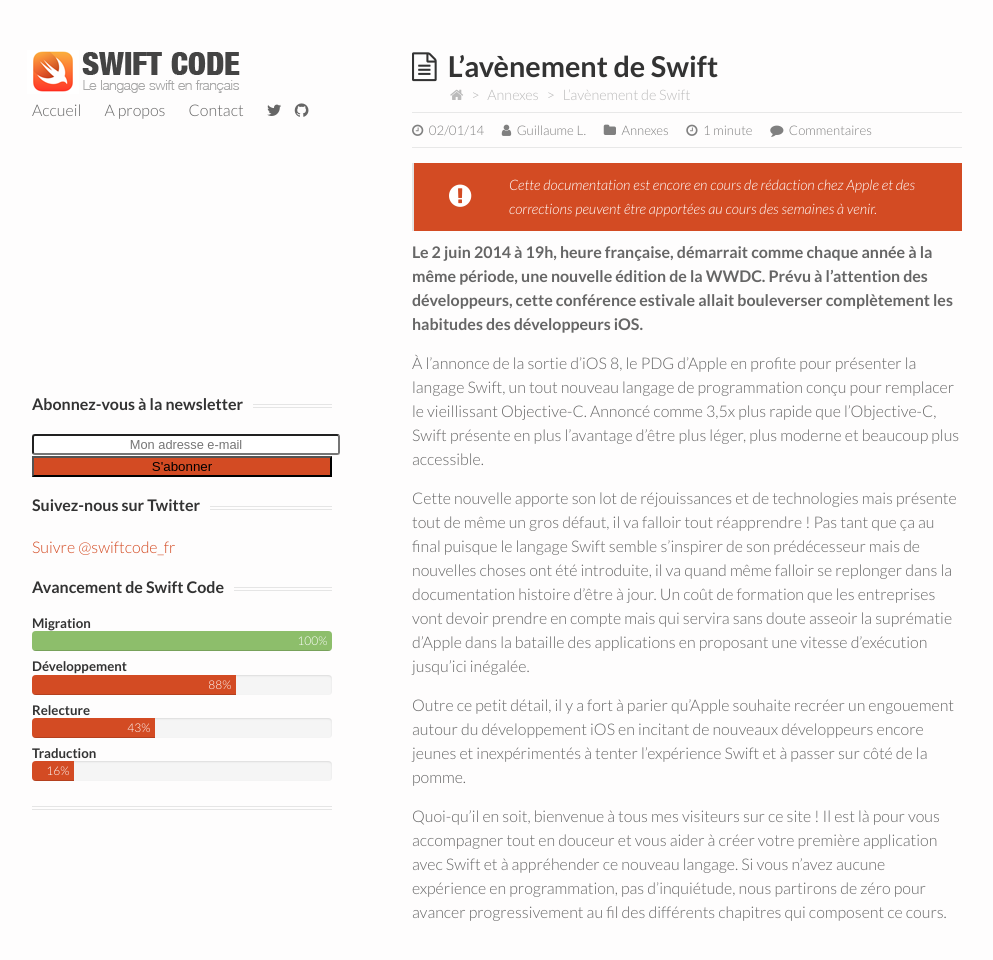
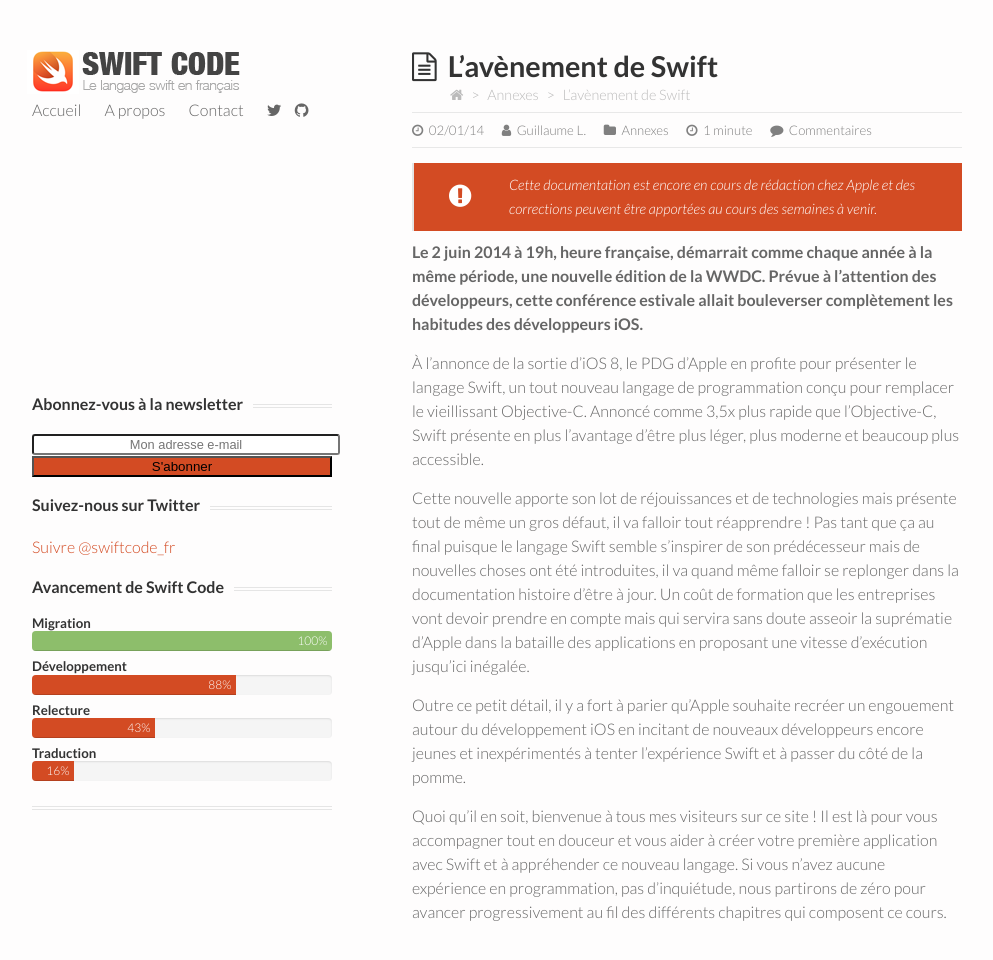
Before and after one commit to datalink747/swiftcode, a Jekyll site: the page built from _posts/2014-01-02-avenement-swift.md, in a window 1280 px wide and 1034 px high. Shown: the top 960 px of the window, without its empty margins (128-1121 px from the left). Built offline with Jekyll 4.4.1, drawn with Linux system fonts in a browser that asks for light colours; nearby versions of some CDN libraries; comment, search, counter and statistics services are not loaded.

Commit message:
corrected first post

```diff
--- a/_posts/2014-01-02-avenement-swift.md
+++ b/_posts/2014-01-02-avenement-swift.md
@@ -12,12 +12,12 @@
 	<p>Cette documentation est encore en cours de rédaction chez <em>Apple</em> et des corrections peuvent être apportées au cours des semaines à venir.</p>
 </div>
 
-**Le 2 juin 2014 à 19h, heure française, démarrait comme chaque année à la même période, une nouvelle édition de la WWDC. Prévu à l’attention des développeurs, cette conférence estivale allait bouleverser complètement les habitudes des développeurs iOS.**
+**Le 2 juin 2014 à 19h, heure française, démarrait comme chaque année à la même période, une nouvelle édition de la WWDC. Prévue à l’attention des développeurs, cette conférence estivale allait bouleverser complètement les habitudes des développeurs iOS.**
 
-À l’annonce de la sortie d’iOS 8, le PDG d’Apple en profite pour présenter la langage Swift, un tout nouveau langage de programmation conçu pour remplacer le vieillissant Objective-C. Annoncé comme 3,5x plus rapide que l’Objective-C, Swift présente en plus l’avantage d’être plus léger, plus moderne et beaucoup plus accessible.
+À l’annonce de la sortie d’iOS 8, le PDG d’Apple en profite pour présenter le langage Swift, un tout nouveau langage de programmation conçu pour remplacer le vieillissant Objective-C. Annoncé comme 3,5x plus rapide que l’Objective-C, Swift présente en plus l’avantage d’être plus léger, plus moderne et beaucoup plus accessible.
 
-Cette nouvelle apporte son lot de réjouissances et de technologies mais présente tout de même un gros défaut, il va falloir tout réapprendre ! Pas tant que ça au final puisque le langage Swift semble s’inspirer de son prédécesseur mais de nouvelles choses ont été introduite, il va quand même falloir se replonger dans la documentation histoire d’être à jour. Un coût de formation que les entreprises vont devoir prendre en compte mais qui servira sans doute asseoir la suprématie d’Apple dans la bataille des applications en proposant une vitesse d’exécution jusqu’ici inégalée.
+Cette nouvelle apporte son lot de réjouissances et de technologies mais présente tout de même un gros défaut, il va falloir tout réapprendre ! Pas tant que ça au final puisque le langage Swift semble s’inspirer de son prédécesseur mais de nouvelles choses ont été introduites, il va quand même falloir se replonger dans la documentation histoire d’être à jour. Un coût de formation que les entreprises vont devoir prendre en compte mais qui servira sans doute asseoir la suprématie d’Apple dans la bataille des applications en proposant une vitesse d’exécution jusqu’ici inégalée.
 
-Outre ce petit détail, il y a fort à parier qu’Apple souhaite recréer un engouement autour du développement iOS en incitant de nouveaux développeurs encore jeunes et inexpérimentés à tenter l’expérience Swift et à passer sur côté de la pomme.
+Outre ce petit détail, il y a fort à parier qu’Apple souhaite recréer un engouement autour du développement iOS en incitant de nouveaux développeurs encore jeunes et inexpérimentés à tenter l’expérience Swift et à passer du côté de la pomme.
 
-Quoi-qu’il en soit, bienvenue à tous mes visiteurs sur ce site ! Il est là pour vous accompagner tout en douceur et vous aider à créer votre première application avec Swift et à appréhender ce nouveau langage. Si vous n’avez aucune expérience en programmation, pas d’inquiétude, nous partirons de zéro pour avancer progressivement au fil des différents chapitres qui composent ce cours.
+Quoi qu’il en soit, bienvenue à tous mes visiteurs sur ce site ! Il est là pour vous accompagner tout en douceur et vous aider à créer votre première application avec Swift et à appréhender ce nouveau langage. Si vous n’avez aucune expérience en programmation, pas d’inquiétude, nous partirons de zéro pour avancer progressivement au fil des différents chapitres qui composent ce cours.
```
